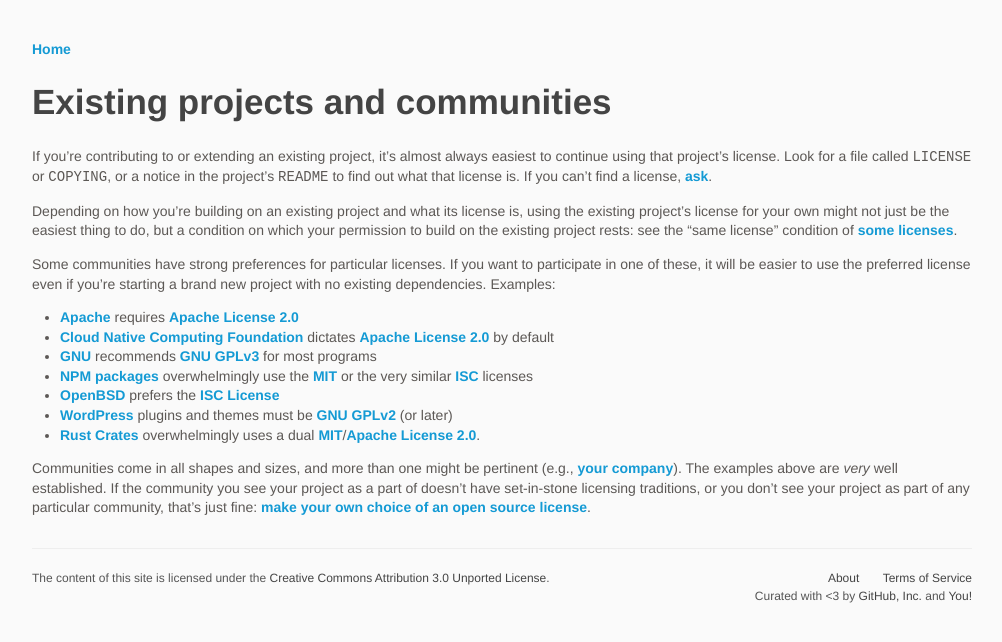
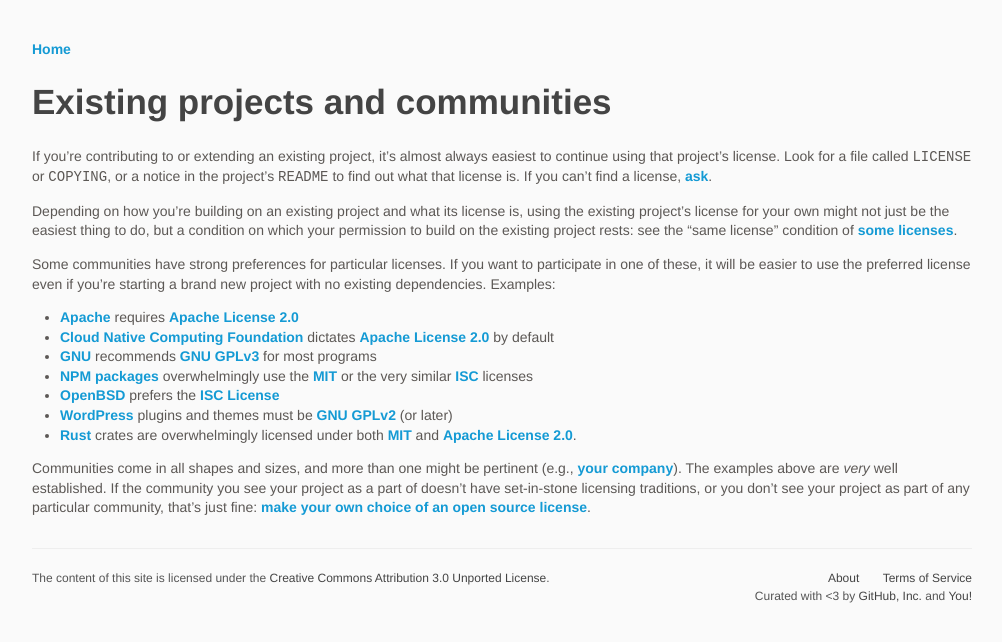
Before and after one commit to github/choosealicense.com, a Jekyll site: the page built from community.md, in a window 1280 px wide. Shown: the top 642 px of the page, without its empty margins (138-1140 px from the left). Built offline with Jekyll 4.4.1, drawn with Linux system fonts in a browser that asks for light colours; some web fonts are replaced.

Commit message:
link to evidence of community license practice matching other items

```diff
--- a/community.md
+++ b/community.md
@@ -19,6 +19,6 @@
 * [NPM packages](https://libraries.io/search?platforms=NPM) overwhelmingly use the [MIT](/licenses/mit/) or the very similar [ISC](/licenses/isc) licenses
 * [OpenBSD](https://www.openbsd.org/policy.html) prefers the [ISC License](/licenses/isc/)
 * [WordPress](https://wordpress.org/about/license/) plugins and themes must be [GNU GPLv2](/licenses/gpl-2.0/) (or later)
-* [Rust](https://www.rust-lang.org/) [Crates](https://crates.io/) overwhelmingly uses a dual  [MIT](/licenses/mit/)/[Apache License 2.0](/licenses/apache-2.0/).
+* [Rust](https://rust-lang-nursery.github.io/api-guidelines/necessities.html#crate-and-its-dependencies-have-a-permissive-license-c-permissive) crates are overwhelmingly licensed under both [MIT](/licenses/mit/) and [Apache License 2.0](/licenses/apache-2.0/).
 
 Communities come in all shapes and sizes, and more than one might be pertinent (e.g., [your company](https://opensource.guide/legal/#what-does-my-companys-legal-team-need-to-know)). The examples above are *very* well established. If the community you see your project as a part of doesn't have set-in-stone licensing traditions, or you don't see your project as part of any particular community, that's just fine: [make your own choice of an open source license](/).
```
